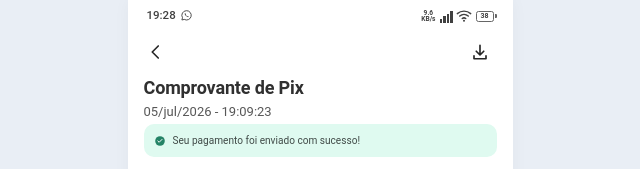
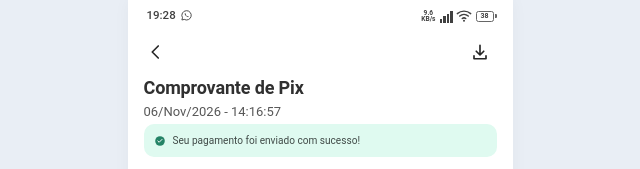
Before and after one commit to tallonagency2-ui/end, a plain HTML site: page index7.html in a window 1280 px wide. Shown: the top 169 px of the page, 320-960 px from the left. Drawn offline with Linux system fonts and the light colour scheme; a script that the page names is missing.

Commit message:
Update index7.html

```diff
--- a/index7.html
+++ b/index7.html
@@ -39,7 +39,7 @@
     <!-- INTRO -->
     <section class="intro">
       <h1>Comprovante de Pix</h1>
-      <p class="date">05/jul/2026 - 19:09:23</p>
+      <p class="date">06/Nov/2026 - 14:16:57</p>
       <div class="success" role="status">
         <span class="success-check" aria-hidden="true">
           <svg viewBox="0 0 20 20"><circle cx="10" cy="10" r="8" fill="#248366"/><path d="m6.4 10 2.2 2.1 4.8-4.8" fill="none" stroke="#fff" stroke-width="1.6" stroke-linecap="round" stroke-linejoin="round"/></svg>
```
